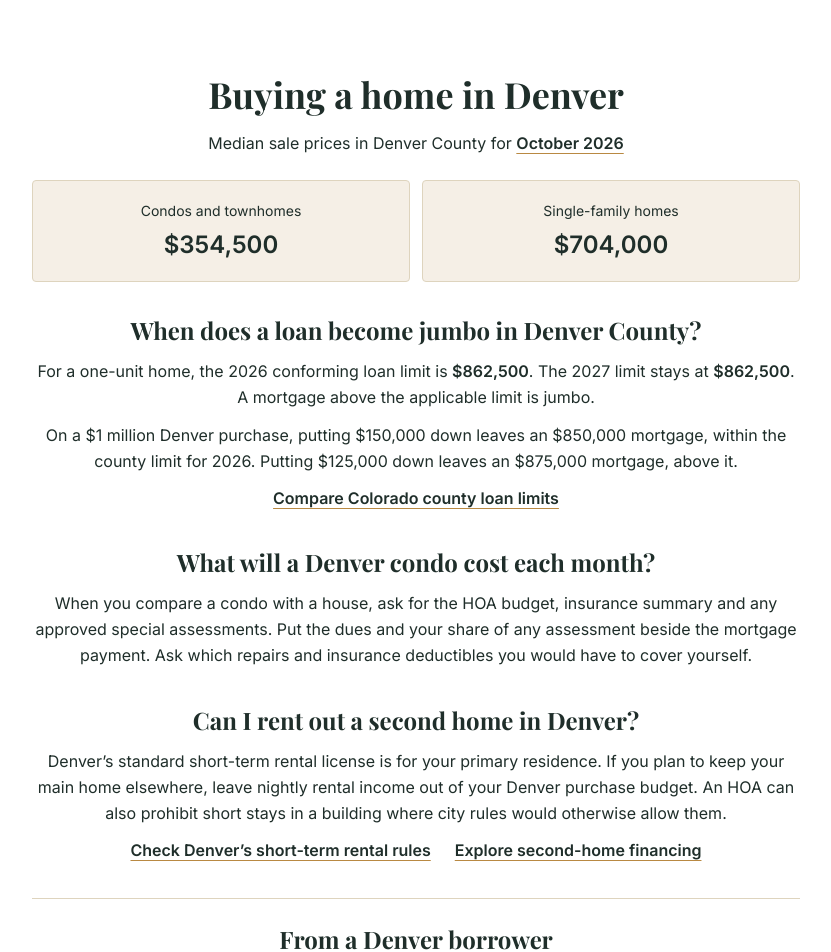
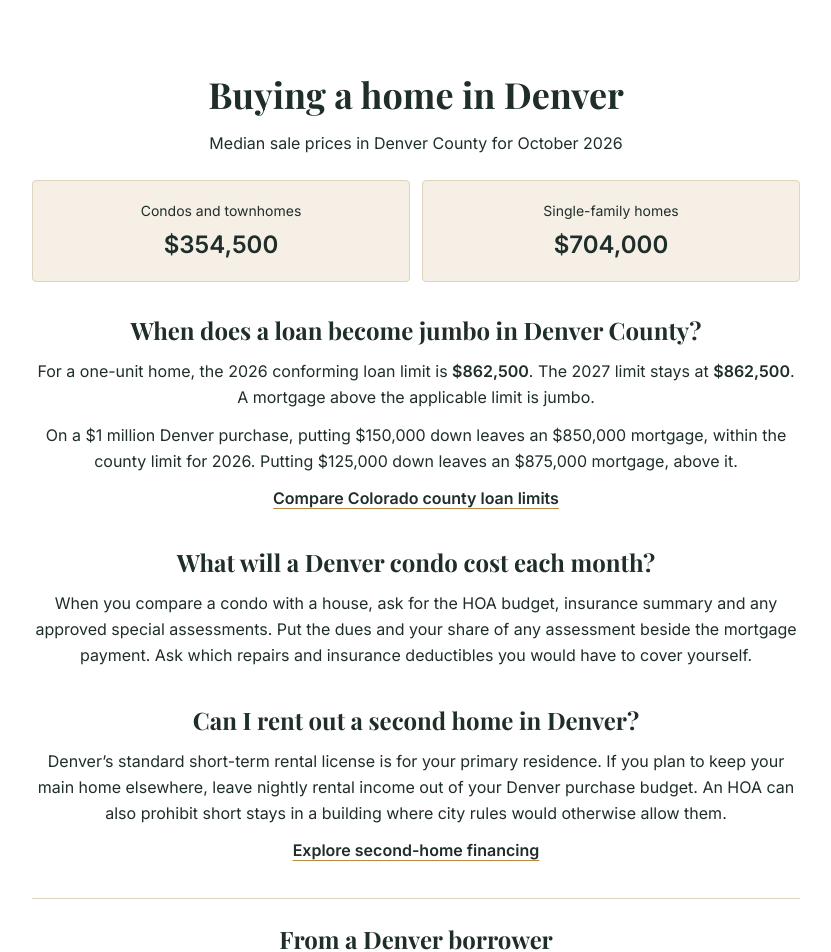
Before and after one commit to AppStudioPros/becker-team, a Next.js app: page /denver-mortgage in a window 1280 px wide. Shown: the part 1220-2172 px from the top of the page, without its empty margins (224-1055 px from the left). Built offline with nearby package versions, Linux system fonts and the light colour scheme.

Commit message:
Keep mortgage guides on-site and remove outbound source links

```diff
--- a/app/loan-programs/jumbo-loans/page.tsx
+++ b/app/loan-programs/jumbo-loans/page.tsx
@@ -3,7 +3,7 @@ import Link from 'next/link'
 import Image from 'next/image'
 import { Check, ChevronLeft, ChevronRight } from 'lucide-react'
 import FaqAccordion from '@/components/FaqAccordion'
-import { dollars, fhfaLimitsUrl, oneUnitLimits } from '@/lib/conformingLimits'
+import { dollars, oneUnitLimits } from '@/lib/conformingLimits'
 
 export const metadata: Metadata = {
   title: 'Colorado Jumbo Loans and County Loan Limits',
@@ -211,7 +211,7 @@ export default function JumboLoansPage() {
       <section id="county-loan-limits" aria-labelledby="county-limits-heading" className="scroll-mt-24 bg-white px-6 py-14 text-[#1F2E2A] md:py-20">
         <div className="mx-auto max-w-3xl">
           <h2 id="county-limits-heading" className="mb-4 text-center text-3xl font-bold md:text-4xl">Where does jumbo financing start in Colorado?</h2>
-          <p className="mb-6 text-center leading-relaxed">These are the maximum conforming loan amounts for a one-unit property, including a single condo. A mortgage above the amount shown is jumbo. Buying a duplex, triplex or fourplex? <a href={fhfaLimitsUrl} className="font-semibold underline underline-offset-4">Check the limit for the number of units in your property</a>.</p>
+          <p className="mb-6 text-center leading-relaxed">These are the maximum conforming loan amounts for a one-unit property, including a single condo. A mortgage above the amount shown is jumbo. Duplexes, triplexes and fourplexes have different limits.</p>
           <div className="overflow-x-auto rounded border border-[#d4c9b5]">
             <table className="w-full text-left text-sm sm:text-base">
               <caption className="sr-only">Maximum one-unit conforming loan amounts by county for 2026 and 2027</caption>
--- a/components/LocalMortgageGuide.tsx
+++ b/components/LocalMortgageGuide.tsx
@@ -14,7 +14,7 @@ export default function LocalMortgageGuide({ city }: { city: string }) {
       <div className="mx-auto max-w-3xl">
         <h2 id="local-buying-heading" className="mb-4 text-3xl font-bold md:text-4xl">Buying a home in {market.city}</h2>
         <p className="mb-6 leading-relaxed">
-          Median sale prices in {market.marketScope} for <a className={linkStyle} href={market.marketUrl}>{market.period}</a>
+          Median sale prices in {market.marketScope} for {market.period}
         </p>
         <dl className="mb-8 grid gap-3 sm:grid-cols-2">
           <div className="rounded border border-[#ded4be] bg-[#F5EFE6] px-4 py-5">
@@ -40,10 +40,7 @@ export default function LocalMortgageGuide({ city }: { city: string }) {
 
         <h3 className="mb-3 mt-9 text-2xl font-bold">{market.occupancyHeading}</h3>
         <p className="leading-relaxed">{market.occupancy}</p>
-        <div className="mt-3 flex flex-wrap justify-center gap-x-6 gap-y-2">
-          <a className={linkStyle} href={market.rulesUrl}>{market.rulesLabel}</a>
-          <Link className={linkStyle} href="/second-home-loans-colorado">Explore second-home financing</Link>
-        </div>
+        <Link className={`${linkStyle} mt-3 inline-block`} href="/second-home-loans-colorado">Explore second-home financing</Link>
 
         {market.review && (
           <div className="mt-9 border-t border-[#ded4be] pt-6">
--- a/lib/conformingLimits.ts
+++ b/lib/conformingLimits.ts
@@ -1,4 +1,4 @@
-// FHFA limits for one-unit mortgages, by year of agency acquisition.
+// FHFA one-unit limits by acquisition year: https://www.fhfa.gov/data/conforming-loan-limit
 export const oneUnitLimits = {
   'U.S. baseline': { 2026: 832750, 2027: 855400 },
   Denver: { 2026: 862500, 2027: 862500 },
@@ -10,8 +10,6 @@ export const oneUnitLimits = {
   Pitkin: { 2026: 1209750, 2027: 1209750 },
 } as const
 
-export const fhfaLimitsUrl = 'https://www.fhfa.gov/data/conforming-loan-limit'
-
 export const dollars = new Intl.NumberFormat('en-US', {
   style: 'currency',
   currency: 'USD',
--- a/lib/localMortgageMarkets.ts
+++ b/lib/localMortgageMarkets.ts
@@ -7,14 +7,11 @@ type LocalMarket = {
   marketScope: string
   attached: string
   detached: string
-  marketUrl: string
   financing: string
   condoHeading: string
   condo: string
   occupancyHeading: string
   occupancy: string
-  rulesUrl: string
-  rulesLabel: string
   review?: string
 }
 
@@ -26,14 +23,13 @@ export const localMortgageMarkets: Partial<Record<string, LocalMarket>> = {
     marketScope: 'Denver County',
     attached: '$354,500',
     detached: '$704,000',
-    marketUrl: 'https://smdra.com/wp-content/uploads/2026/11/CAR-Colorado-SMDRA-MMI-2026-10.pdf#page=23',
+    // Market report: https://smdra.com/wp-content/uploads/2026/11/CAR-Colorado-SMDRA-MMI-2026-10.pdf#page=23
     financing: 'On a $1 million Denver purchase, putting $150,000 down leaves an $850,000 mortgage, within the county limit for 2026. Putting $125,000 down leaves an $875,000 mortgage, above it.',
     condoHeading: 'What will a Denver condo cost each month?',
     condo: 'When you compare a condo with a house, ask for the HOA budget, insurance summary and any approved special assessments. Put the dues and your share of any assessment beside the mortgage payment. Ask which repairs and insurance deductibles you would have to cover yourself.',
     occupancyHeading: 'Can I rent out a second home in Denver?',
     occupancy: 'Denver’s standard short-term rental license is for your primary residence. If you plan to keep your main home elsewhere, leave nightly rental income out of your Denver purchase budget. An HOA can also prohibit short stays in a building where city rules would otherwise allow them.',
-    rulesUrl: 'https://www.denvergov.org/Government/Agencies-Departments-Offices/Agencies-Departments-Offices-Directory/Business-Licensing/Business-licenses/Short-term-rentals/Short-term-rental-FAQ',
-    rulesLabel: 'Check Denver’s short-term rental rules',
+    // Local rental rules: https://www.denvergov.org/Government/Agencies-Departments-Offices/Agencies-Departments-Offices-Directory/Business-Licensing/Business-licenses/Short-term-rentals/Short-term-rental-FAQ
     review: 'In her Denver review, Emily Drennan shared that she returned to our team for several home purchases and refinances.',
   },
   boulder: {
@@ -43,14 +39,13 @@ export const localMortgageMarkets: Partial<Record<string, LocalMarket>> = {
     marketScope: 'the city of Boulder',
     attached: '$560,000',
     detached: '$1,262,500',
-    marketUrl: 'https://lbaronline.com/wp-content/uploads/2026/10/Boulder.pdf',
+    // Market report: https://lbaronline.com/wp-content/uploads/2026/10/Boulder.pdf
     financing: 'At the $1,262,500 single-family median, a $300,000 down payment would leave a $962,500 loan. That is $82,750 above Boulder County’s 2026 one-unit limit.',
     condoHeading: 'What should I ask a Boulder condo association?',
     condo: 'Before you commit to a condo near CU or downtown, ask when the association last updated its reserve study and whether owners have voted on a special assessment. If a roof or exterior repair is coming, find out what the reserves will cover and what you might owe after closing.',
     occupancyHeading: 'Can I use a Boulder second home for short stays?',
     occupancy: 'Boulder’s standard short-term rental license requires the home to be the owner’s principal residence. If you plan to use a condo only on visits, review the city’s rules and the HOA rental policy before including guest income in your budget.',
-    rulesUrl: 'https://bouldercolorado.gov/services/rental-housing-licensing-short-term',
-    rulesLabel: 'Check Boulder’s rental licensing rules',
+    // Local rental rules: https://bouldercolorado.gov/services/rental-housing-licensing-short-term
   },
   'fort-collins': {
     city: 'Fort Collins',
@@ -59,14 +54,13 @@ export const localMortgageMarkets: Partial<Record<string, LocalMarket>> = {
     marketScope: 'the Fort Collins Board of REALTORS reporting area',
     attached: '$403,500',
     detached: '$624,950',
-    marketUrl: 'https://coloradorealtors.com/2026/11/12/colorado-housing-market-hits-the-brakes-as-october-sales-fall-nearly-19/',
+    // Market report: https://coloradorealtors.com/2026/11/12/colorado-housing-market-hits-the-brakes-as-october-sales-fall-nearly-19/
     financing: 'A one-unit house purchased at the area’s $624,950 single-family median is already below the 2026 loan-size limit before a down payment. For a higher-priced home, subtract your proposed down payment and compare the resulting loan amount with the Larimer County limit.',
     condoHeading: 'What belongs in a Fort Collins townhome budget?',
     condo: 'If you are comparing a townhome near CSU with a detached house, check who insures the roof and exterior and who pays for snow removal. The HOA budget and master insurance policy can explain a difference in dues that the two listings leave out.',
     occupancyHeading: 'What if I want to rent the home between visits?',
     occupancy: 'Fort Collins distinguishes primary-residence rentals from non-primary rentals. Check the address on the city’s short-term rental zoning map and read the association’s leasing rules. Tell us whether you plan to live there, visit occasionally or rely on rent to make the payments.',
-    rulesUrl: 'https://www.fortcollins.gov/Services/Housing/Short-Term-Rentals',
-    rulesLabel: 'Check the Fort Collins rental zoning map',
+    // Local rental rules: https://www.fortcollins.gov/Services/Housing/Short-Term-Rentals
   },
   breckenridge: {
     city: 'Breckenridge',
@@ -75,14 +69,13 @@ export const localMortgageMarkets: Partial<Record<string, LocalMarket>> = {
     marketScope: 'Breckenridge',
     attached: '$893,350',
     detached: 'About $2.06 million',
-    marketUrl: 'https://monthaus.com/market-reports/october-2026/breckenridge',
+    // Market report: https://monthaus.com/market-reports/october-2026/breckenridge
     financing: 'The town’s condo and townhome median was below Summit County’s one-unit limit even before a down payment. At the single-family median, the amount you put down can make a substantial difference to the financing you need.',
     condoHeading: 'Does the ski condo come with a rental agreement?',
     condo: 'Ask for any front-desk or rental-pool agreement before making an offer. Check whether you choose when to stay and who controls the rest of the calendar. A mandatory rental pool can affect financing even if the unit itself is in good condition.',
     occupancyHeading: 'Can I keep the seller’s Breckenridge rental license?',
     occupancy: 'The town says short-term rental licenses generally do not transfer with a sale. Check the license zone for the address and whether the HOA permits short stays. Outside town limits, check unincorporated Summit County’s rules. A Breckenridge mailing address alone does not tell you which rules apply.',
-    rulesUrl: 'https://www.townofbreckenridge.com/departments/finance/business-and-accommodation-unit-licenses/accommodation-unit-short-term-rentals-licenses',
-    rulesLabel: 'Check Breckenridge licensing and zones',
+    // Local rental rules: https://www.townofbreckenridge.com/departments/finance/business-and-accommodation-unit-licenses/accommodation-unit-short-term-rentals-licenses
   },
   silverthorne: {
     city: 'Silverthorne',
@@ -91,14 +84,13 @@ export const localMortgageMarkets: Partial<Record<string, LocalMarket>> = {
     marketScope: 'Silverthorne',
     attached: '$740,000',
     detached: 'About $1.91 million',
-    marketUrl: 'https://monthaus.com/market-reports/october-2026/silverthorne',
+    // Market report: https://monthaus.com/market-reports/october-2026/silverthorne
     financing: 'For a home priced at $1.4 million, putting $280,000 down would leave a $1.12 million mortgage. That is $27,500 above Summit County’s 2026 one-unit limit and within its published 2027 limit.',
     condoHeading: 'Who pays for the roof and snow removal?',
     condo: 'Two Silverthorne townhomes can have similar asking prices and different monthly costs. Read the recorded ownership documents and the HOA budget to see who covers exterior maintenance, snow removal and the insurance deductible on a shared roof.',
     occupancyHeading: 'Which Silverthorne rental zone is the home in?',
     occupancy: 'The town caps short-term rental licenses in Areas 1 and 2 and prohibits them in deed-restricted Area 3. Before buying a weekend home, check the address, any recorded occupancy restrictions and whether a new license is available. For a property outside town limits, check Summit County instead.',
-    rulesUrl: 'https://www.silverthorne.org/town-government/finance-administrative-services/short-term-rental-licenses',
-    rulesLabel: 'Find the Silverthorne rental zone',
+    // Local rental rules: https://www.silverthorne.org/town-government/finance-administrative-services/short-term-rental-licenses
   },
   vail: {
     city: 'Vail',
@@ -107,14 +99,13 @@ export const localMortgageMarkets: Partial<Record<string, LocalMarket>> = {
     marketScope: 'Vail',
     attached: 'About $1.19 million',
     detached: 'About $4 million',
-    marketUrl: 'https://monthaus.com/market-reports/october-2026/vail',
+    // Market report: https://monthaus.com/market-reports/october-2026/vail
     financing: 'The single-family median reflects 15 sales over this period. For a Vail condo, the amount you borrow determines whether it is jumbo. How the building is operated can still affect which loans are available.',
     condoHeading: 'Who controls the calendar for a Vail resort condo?',
     condo: 'Ask whether you can occupy the unit when you choose, whether a management company controls bookings and which parts of the building the HOA insures. Bring the management agreement to us before you commit to a second-home loan.',
     occupancyHeading: 'Can I use the home for ski weekends and rent it out?',
     occupancy: 'Check the deed for any primary-residence restriction before making a vacation-home offer. Vail requires registration before an eligible home is advertised for short-term rental. We can review your intended personal use alongside the building’s rules and rental contract.',
-    rulesUrl: 'https://www.vail.gov/government/departments/finance/short-term-rentals',
-    rulesLabel: 'Check Vail’s short-term rental requirements',
+    // Local rental rules: https://www.vail.gov/government/departments/finance/short-term-rentals
     review: 'In a Vail review, Adam W described working with our team on several refinances and an investment-property mortgage.',
   },
 }
```
Also changed, not shown: app/loan-programs/mortgage-accelerator/guide/page.tsx (+3 -4 lines).
